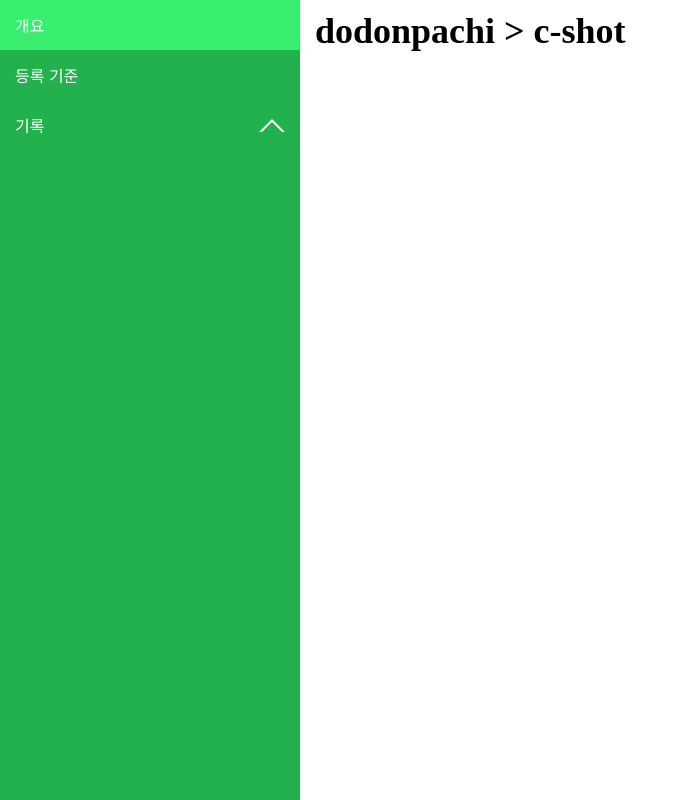
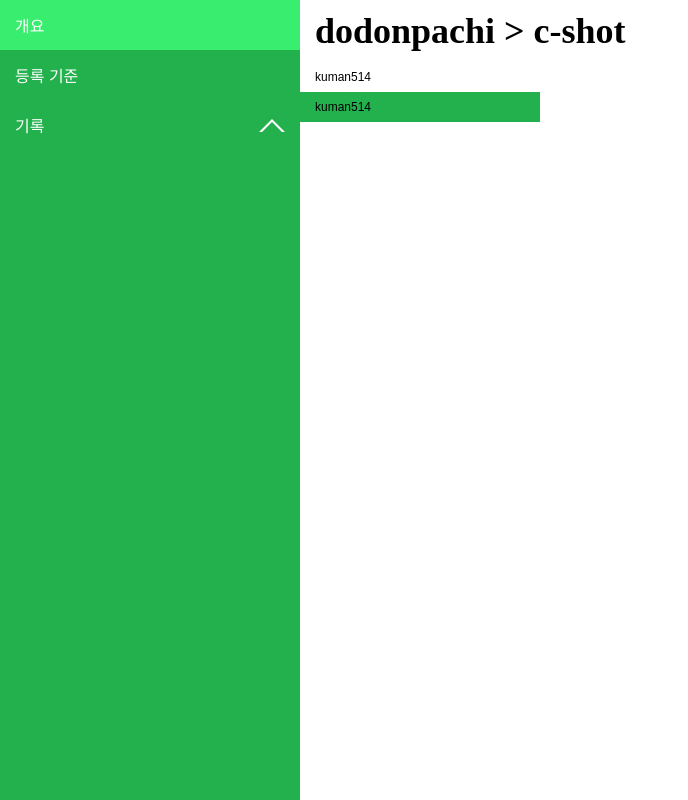
Before and after one commit to kuman514/YSOShmupRecords, a React (Vite) app: page / in a window 1280 px wide. Shown: the whole page, without its empty margins (0-688 px from the left). Built offline with nearby package versions, Linux system fonts and the light colour scheme.

Commit message:
draft: add dropdown list item

```diff
--- a/src/Main.tsx
+++ b/src/Main.tsx
@@ -5,6 +5,7 @@ import { navNodeInfo } from '^/constants';
 import { NavSidebar } from '^/components/molecules/NavSidebar';
 import { useNavNodeStore } from '^/stores/nav-node';
 import { NavRouteTitle } from '^/components/atoms/NavRouteTitle';
+import { DropdownListItem } from '^/components/atoms/DropdownListItem';
 
 const Root = styled.div`
   width: 100vw;
@@ -35,7 +36,17 @@ function Main() {
   return (
     <Root>
       <NavSidebar navNodeInfo={navNodeInfoById} rootNavNodeIds={rootNodeIds} />
-      <NavRouteTitle navNodeIds={['dodonpachi', 'c-shot']} />
+      <div>
+        <NavRouteTitle navNodeIds={['dodonpachi', 'c-shot']} />
+        <ul style={{ listStyleType: 'none', padding: 0 }}>
+          <DropdownListItem
+            label="kuman514"
+            isSelected={false}
+            onClick={() => {}}
+          />
+          <DropdownListItem label="kuman514" isSelected onClick={() => {}} />
+        </ul>
+      </div>
     </Root>
   );
 }
--- /dev/null
+++ b/src/components/atoms/DropdownListItem/index.tsx
@@ -0,0 +1,49 @@
+import React from 'react';
+import styled from 'styled-components';
+
+const Root = styled.li`
+  width: 240px;
+`;
+
+const Button = styled.button`
+  border: unset;
+
+  width: 100%;
+  height: 100%;
+  padding: 8px 15px;
+
+  display: flex;
+  align-items: center;
+
+  color: var(--article-font-color);
+  font-size: 12px;
+  font-weight: 400;
+
+  cursor: pointer;
+
+  background: var(--active-color);
+
+  &:hover {
+    background: var(--hover-color);
+  }
+
+  &:disabled {
+    background: var(--main-color);
+  }
+`;
+
+interface Props {
+  label: string;
+  isSelected: boolean;
+  onClick(): void;
+}
+
+export function DropdownListItem({ label, isSelected, onClick }: Props) {
+  return (
+    <Root>
+      <Button disabled={isSelected} onClick={onClick}>
+        {label}
+      </Button>
+    </Root>
+  );
+}
```
Also changed, not shown: 1 other file (tests, documents, lock files or other folders).
